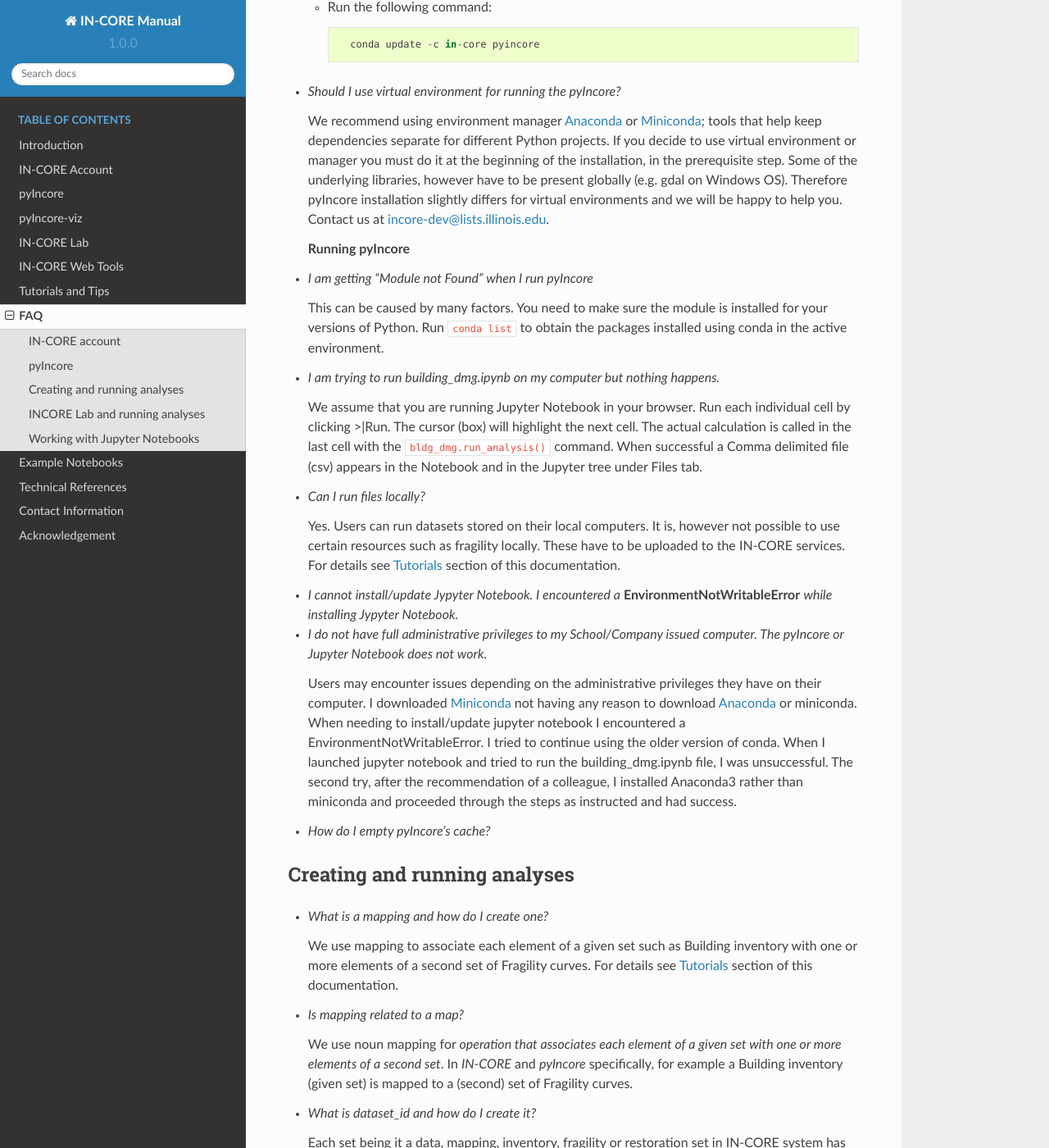
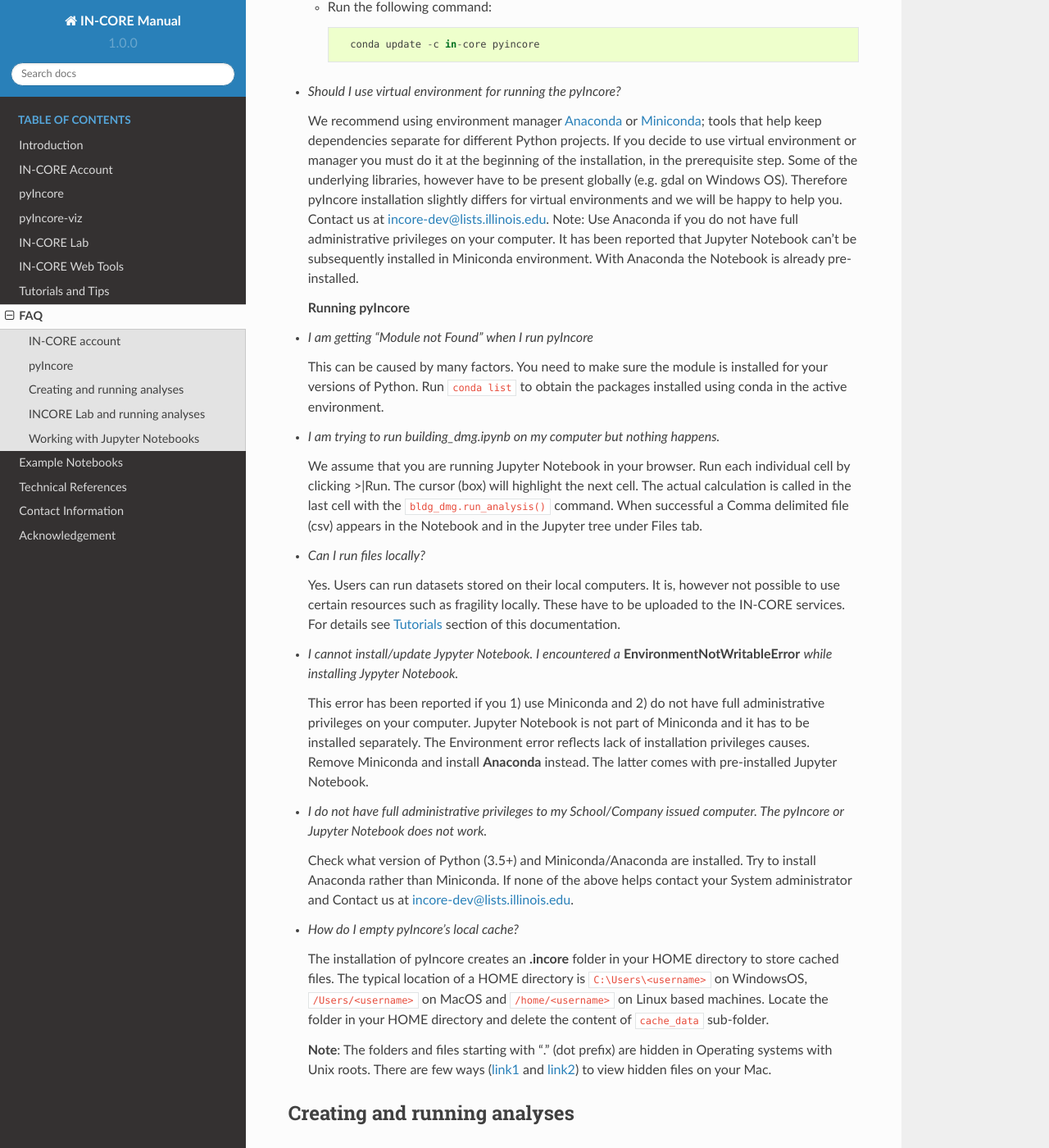
Before and after one commit to IN-CORE/incore-docs, a Sphinx documentation site: the page built from manual/source/faq.md, in a window 1280 px wide and 1400 px high, scrolled down 1348 px. Shown: the whole window at 82% size. Built offline with Sphinx 7.4.7 and the Read the Docs theme 2.0.0, drawn with Linux system fonts in a browser that asks for light colours; pages that are not in the unit, such as notebooks, are missing from menus.

Commit message:
clear local cache

```diff
--- a/manual/source/faq.md
+++ b/manual/source/faq.md
@@ -68,6 +68,9 @@
     however have to be present globally (e.g. gdal on Windows OS). Therefore pyIncore installation
     slightly differs for virtual environments and we will be happy to help you. Contact us at
     <incore-dev@lists.illinois.edu>.
+    Note: Use Anaconda if you do not have full administrative privileges on your computer. It has been reported that
+    Jupyter Notebook can't be subsequently installed in Miniconda environment. With Anaconda the Notebook is already
+    pre-installed.
 
     **Running pyIncore**
 
@@ -91,16 +94,24 @@
 
 - *I cannot install/update Jypyter Notebook. I encountered a* **EnvironmentNotWritableError** *while installing Jypyter Notebook.*
 
+    This error has been reported if you 1) use Miniconda and 2) do not have full administrative privileges on your computer.
+    Jupyter Notebook is not part of Miniconda and it has to be installed separately. The Environment error reflects lack of installation
+    privileges causes. Remove Miniconda and install **Anaconda** instead. The latter comes with pre-installed Jupyter Notebook.
+
 - *I do not have full administrative privileges to my School/Company issued computer. The pyIncore or Jupyter Notebook does not work.*
 
-    Users may encounter issues depending on the administrative privileges they have on their computer.
-    I downloaded [Miniconda](https://docs.conda.io/en/latest/miniconda.html) not having any reason to download [Anaconda](https://www.anaconda.com/distribution/) or miniconda.
-    When needing to install/update jupyter notebook I encountered a EnvironmentNotWritableError. I tried to continue using
-    the older version of conda. When I launched jupyter notebook and tried to run the building_dmg.ipynb file, I was unsuccessful.
-    The second try, after the recommendation of a colleague, I installed Anaconda3 rather than miniconda and proceeded through the steps
-    as instructed and had success.
+    Check what version of Python (3.5+) and Miniconda/Anaconda are installed. Try to install Anaconda rather than Miniconda.
+    If none of the above helps contact your System administrator and Contact us at <incore-dev@lists.illinois.edu>.
 
-- *How do I empty pyIncore's cache?*
+- *How do I empty pyIncore's local cache?*
+
+    The installation of pyIncore creates an **.incore** folder in your HOME directory to store cached files. The typical location
+    of a HOME directory is `C:\Users\<username>` on WindowsOS, `/Users/<username>` on MacOS and `/home/<username>` on Linux based
+    machines. Locate the folder in your HOME directory and delete the content of `cache_data` sub-folder.
+
+    **Note**: The folders and files starting with "." (dot prefix) are hidden in Operating systems with Unix roots.
+    There are few ways ([link1](https://nektony.com/how-to/show-hidden-files-on-mac)
+    and [link2](https://macpaw.com/how-to/show-hidden-files-on-mac)) to view hidden files on your Mac.
 
 ### Creating and running analyses
 
```
